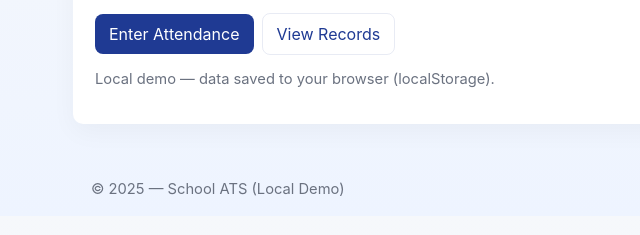
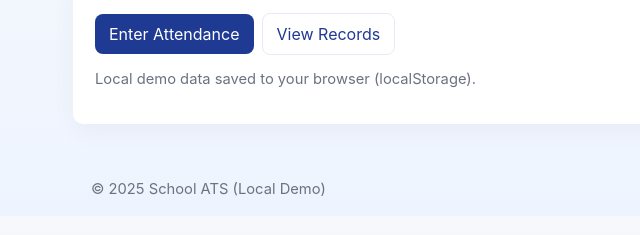
Before and after one commit to osjnhiboss/student-record, a plain HTML site: page index.html in a window 1280 px wide. Shown: the part 233-468 px from the top of the page, 17-657 px from the left. Drawn offline with Linux system fonts and the light colour scheme.

Commit message:
Add files via upload

```diff
--- a/index.html
+++ b/index.html
@@ -28,12 +28,12 @@
         <a class="btn" href="attendance.html">Enter Attendance</a>
         <a class="btn ghost" href="viewRecords.html">View Records</a>
       </div>
-      <p class="muted small">Local demo — data saved to your browser (localStorage).</p>
+      <p class="muted small">Local demo data saved to your browser (localStorage).</p>
     </section>
   </main>
 
   <footer class="site-footer">
-    <div class="container small muted">© 2025 — School ATS (Local Demo)</div>
+    <div class="container small muted">© 2025  School ATS (Local Demo)</div>
   </footer>
 
   <script src="app.js"></script>
```
Also changed, not shown: attendance.html (+1 -1 lines), login.html (+1 -1 lines), profile.html (+1 -1 lines), viewRecords.html (+1 -1 lines).
